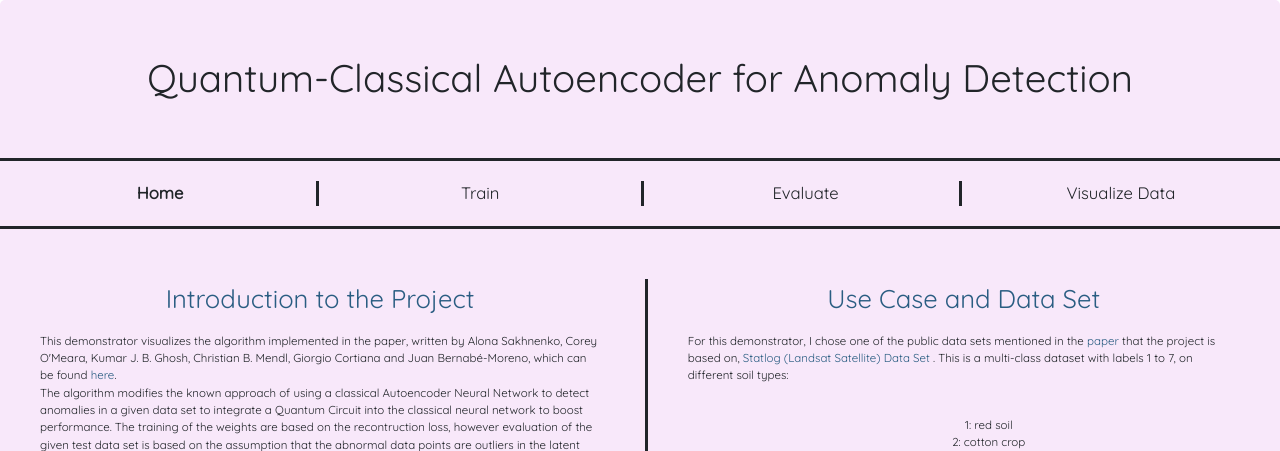
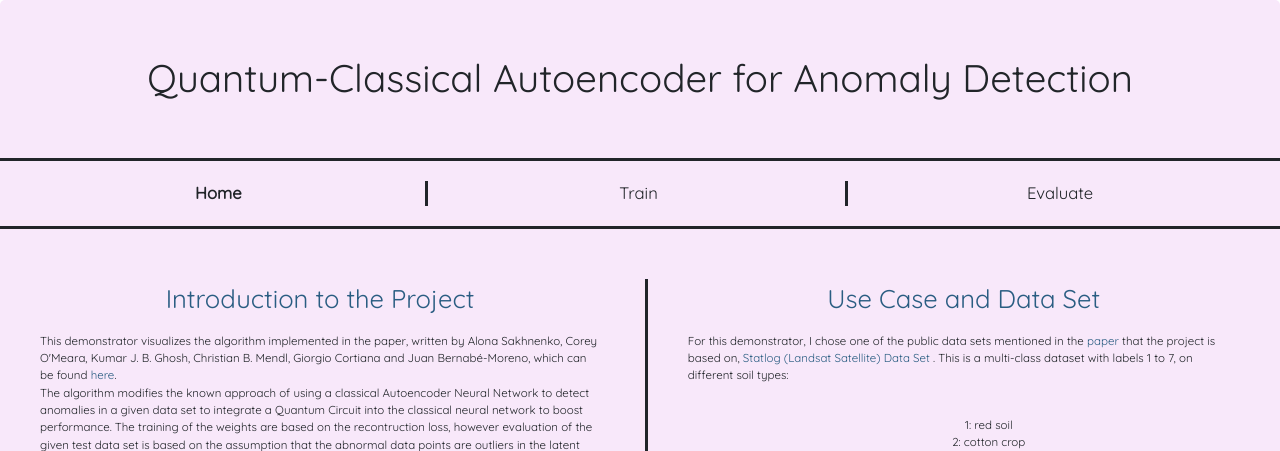
Before and after one commit to erenaykrcn/HAE_demonstrator, a Django app: page / in a window 1280 px wide. Shown: the top 451 px of the page. Run offline with Django 4.2, Linux system fonts and the light colour scheme; parts of the project's set-up code (start-up, migrations or seed data) failed here and were passed over; some libraries are stand-ins or nearby versions; some web fonts are replaced.

Commit message:
remove visualize tab

```diff
--- a/static/style/style.css
+++ b/static/style/style.css
@@ -37,7 +37,7 @@
 
 .navbar-element {
     display: inline-block;
-    width: 49%;
+    width: 32.5%;
     font-size: 1.3vw;
     cursor: pointer;
 }
--- a/templates/base.html
+++ b/templates/base.html
@@ -39,16 +39,9 @@
     <div class="home-heading" href="/">Quantum-Classical Autoencoder for Anomaly Detection</div>
 
     <div class="navbar-home">
-        <div class="navbar-element navbar-element-left" style="border-right: solid;">
             <a class="navbar-element navbar-element-hover" id="navbar-element-home" style="border-right: solid;" href="/">Home</a>
-            <a class="navbar-element navbar-element-hover" id="navbar-element-train"  href="/train/hae/">Train</a>
-        </div>
-        <div class="navbar-element navbar-element-right">
-            <a class="navbar-element navbar-element-hover" id="navbar-element-evaluate" style="border-right: solid;" href="/evaluate/hae/">Evaluate</a>
-            <a class="navbar-element navbar-element-hover" style="border-right: none;"
-                id="navbar-element-visualize"  href="/visualize/" style="border-right: solid;"
-            >Visualize Data</a>
-        </div>
+            <a class="navbar-element navbar-element-hover" style="border-right: solid;" id="navbar-element-train"  href="/train/hae/">Train</a>
+            <a class="navbar-element navbar-element-hover" id="navbar-element-evaluate"  href="/evaluate/hae/">Evaluate</a>
     </div>
 
     {% block content %}
```
